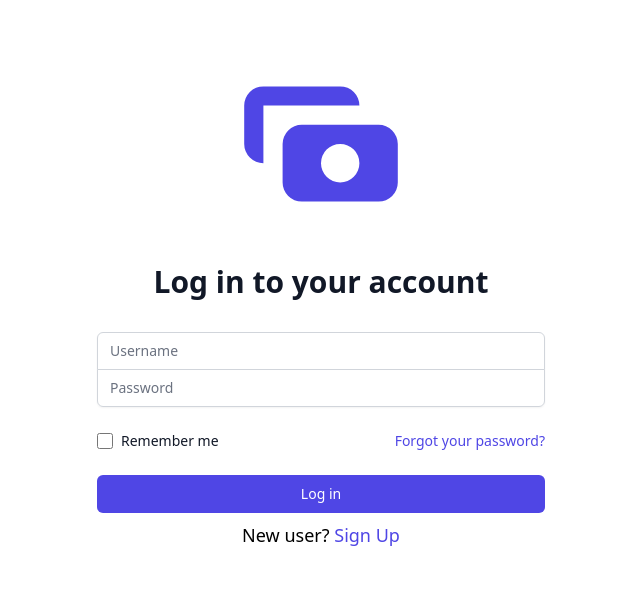
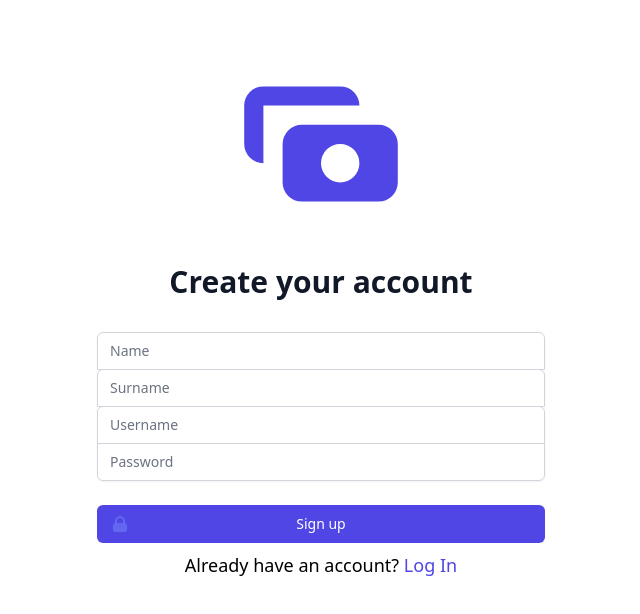
Before and after one commit to dhsosa98/alkemy-challenge, a React (Create React App) app: page /register in a window 1280 px wide. Before the commit this address led to /login. Shown: the top 614 px of the page, without its empty margins (319-959 px from the left). Built offline with nearby package versions, Linux system fonts and the light colour scheme.

Commit message:
created routes components

```diff
--- a/src/App.js
+++ b/src/App.js
@@ -1,29 +1,19 @@
-import { useContext } from 'react'
-import { BrowserRouter as Router, Switch, Route, Redirect} from 'react-router-dom'
-import {AuthContext} from './AuthContext'
-import Layout from './components/Layout'
+import { BrowserRouter as Router, Switch} from 'react-router-dom'
 import Home from './pages/Home'
 import Login from './pages/Login'
 import Register from './pages/Register'
+import ResetPass from './pages/Reset-pass'
+import PrivateRoute from './routes/PrivateRoute'
+import PublicRoute from './routes/PublicRoute'
 
 export default function App()  {
-    const {isAuth} = useContext(AuthContext)
     return (
         <Router>
             <Switch>
-            {!isAuth ?
-            <>
-            <Route path="/" component={()=><Redirect to="/login"/>} />
-            <Route exact path="/login" component={Login} />
-            <Route exact path="/register" component={Register} />
-            </>
-            :
-            <Layout>
-                <Route exact path="/" component={Home} />
-                <Route exact path="/login" component={()=><Redirect to="/"/>} />
-                <Route exact path="/register" component={()=><Redirect to="/"/>} />
-            </Layout>}
-
+                <PublicRoute exact path="/login" component={Login} />
+                <PublicRoute exact path="/register" component={Register} />
+                <PublicRoute exact path="/reset-password"  component={ResetPass} />
+                <PrivateRoute path="/" component={Home} />
             </Switch>
         </Router>
     )
--- /dev/null
+++ b/src/routes/PrivateRoute/index.js
@@ -0,0 +1,18 @@
+import { useContext } from "react"
+import { Redirect, Route } from "react-router-dom"
+import { AuthContext } from "../../AuthContext"
+import Layout from "../../components/Layout"
+
+const PrivateRoute = ({component: Component, ...rest}) => {
+    const {isAuth} = useContext(AuthContext)
+
+    return (
+
+            <Route {...rest}>
+                {isAuth ? ( <Layout><Component /></Layout>) : (<Redirect to={{pathname: '/login'}} />) }
+            </Route>
+
+    )
+}
+
+export default PrivateRoute;
--- /dev/null
+++ b/src/routes/PublicRoute/index.js
@@ -0,0 +1,15 @@
+import { useContext } from "react"
+import { Redirect, Route } from "react-router-dom"
+import { AuthContext } from "../../AuthContext"
+
+const PublicRoute = ({component: Component, ...rest}) => {
+    const {isAuth} = useContext(AuthContext)
+
+    return (
+        <Route {...rest}>
+            {!isAuth ? (<Component />) : (<Redirect to={{pathname: '/'}} />) }
+        </Route>
+    )
+}
+
+export default PublicRoute;
```
